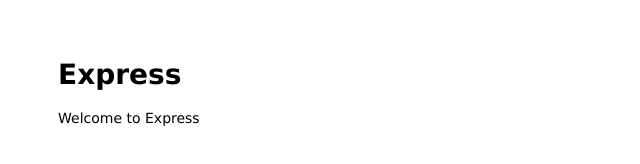
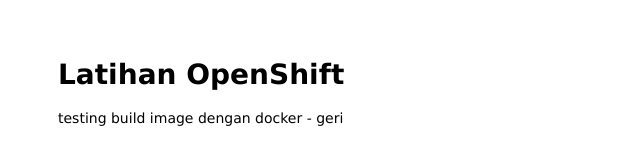
Before and after one commit to muhano/simple-webapp, a website: page public/index.html in a window 1280 px wide. Shown: the whole page, without its empty margins (0-640 px from the left). Drawn offline with Linux system fonts and the light colour scheme.

Commit message:
ubah tampilan home

```diff
--- a/public/index.html
+++ b/public/index.html
@@ -6,8 +6,8 @@
 </head>
 
 <body>
-  <h1>Express</h1>
-  <p>Welcome to Express</p>
+  <h1>Latihan OpenShift</h1>
+  <p>testing build image dengan docker - geri</p>
 </body>
 
 </html>
```
